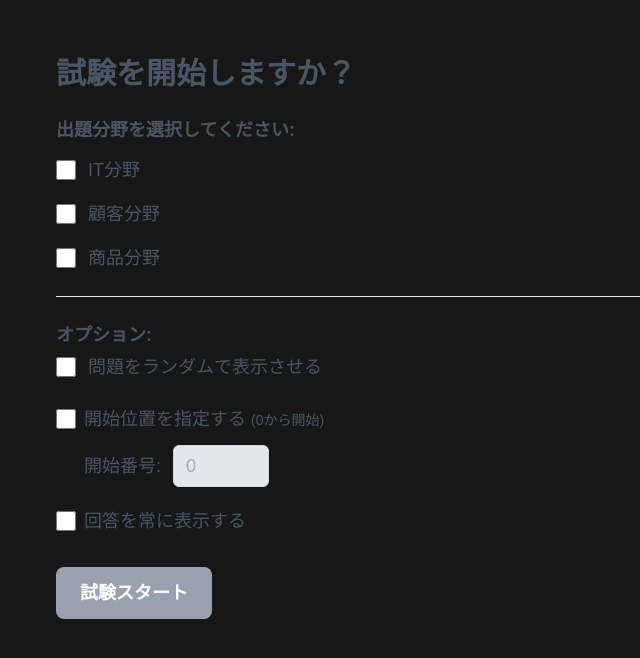
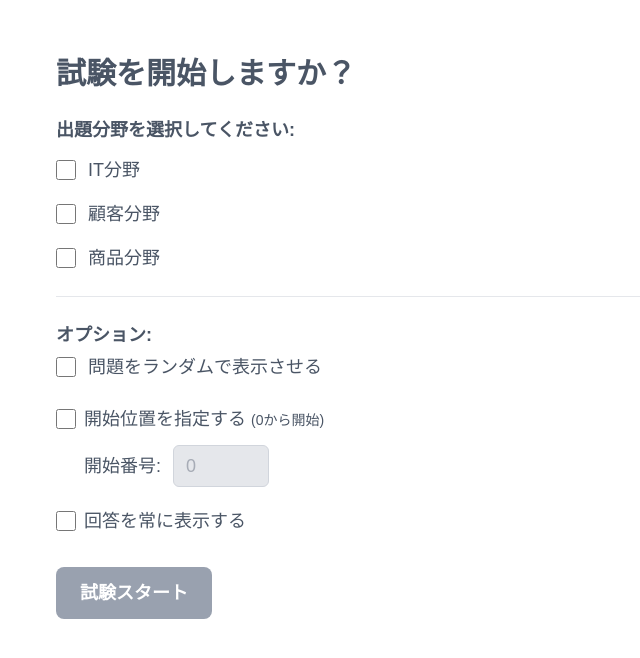
Before and after one commit to hhhtak/next-multiple-choice-questions, a Next.js app: page / in a window 1280 px wide. Shown: the top 658 px of the page, without its empty margins (0-640 px from the left). Built offline with nearby package versions, Linux system fonts and the light colour scheme.

Commit message:
ダークモードなどでスタイルが変わる記述を削除

```diff
--- a/src/app/globals.css
+++ b/src/app/globals.css
@@ -12,15 +12,8 @@
   --font-mono: var(--font-geist-mono);
 }
 
-@media (prefers-color-scheme: dark) {
-  :root {
-    --background: #0a0a0a;
-    --foreground: #ededed;
-  }
-}
-
 body {
-  background: var(--foreground);
+  background: var(--background);
   color: var(--foreground);
   font-family: Arial, Helvetica, sans-serif;
 }
```
